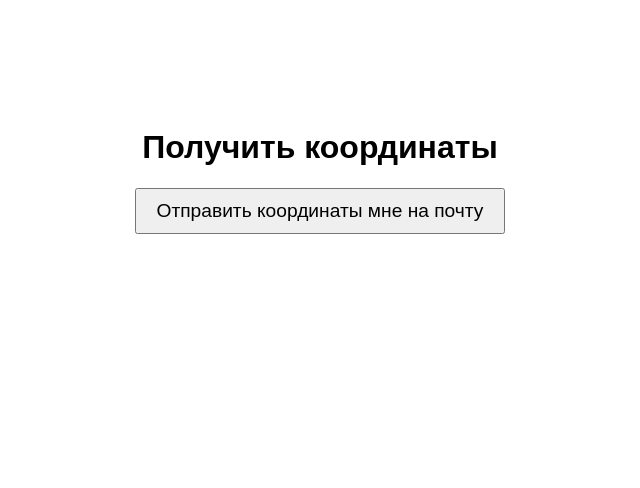
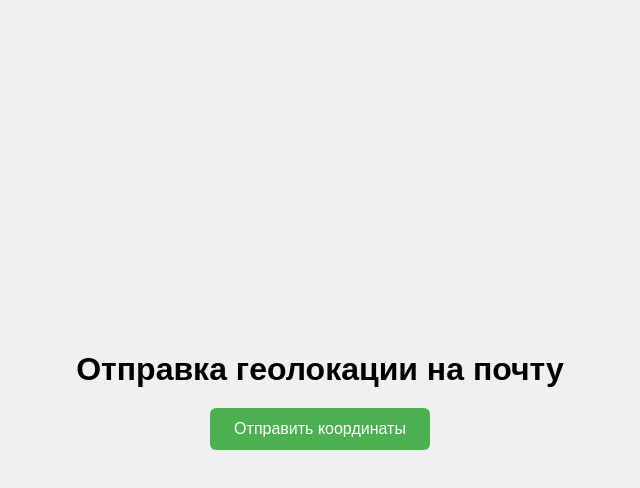
Before and after one commit to kotstefan12/Website-Fallout, a plain HTML site: page index.html in a window 1280 px wide. Shown: the whole page, without its empty margins (320-960 px from the left). Drawn offline with nearby package versions, Linux system fonts and the light colour scheme.

Commit message:
index.html

```diff
--- a/index.html
+++ b/index.html
@@ -1,40 +1,87 @@
 <!DOCTYPE html>
 <html lang="ru">
 <head>
-  <meta charset="UTF-8" />
+  <meta charset="UTF-8">
+  <meta name="viewport" content="width=device-width, initial-scale=1.0">
   <title>Отправка геолокации</title>
-  <script src="https://cdn.emailjs.com/dist/email.min.js"></script>
-  <script>
-    (function() {
-      emailjs.init("yzrvWokZipQeV4rk1"); // ТВОЙ PUBLIC KEY
-    })();
+  <style>
+    body {
+      font-family: sans-serif;
+      background: #f0f0f0;
+      display: flex;
+      flex-direction: column;
+      align-items: center;
+      justify-content: center;
+      height: 100vh;
+      margin: 0;
+    }
 
-    function sendLocationByEmail() {
-      if (navigator.geolocation) {
-        navigator.geolocation.getCurrentPosition(function(position) {
-          const lat = position.coords.latitude;
-          const lon = position.coords.longitude;
+    h1 {
+      margin-bottom: 20px;
+    }
+
+    button {
+      padding: 12px 24px;
+      font-size: 16px;
+      background-color: #4CAF50;
+      color: white;
+      border: none;
+      border-radius: 6px;
+      cursor: pointer;
+    }
+
+    button:hover {
+      background-color: #45a049;
+    }
+
+    .status {
+      margin-top: 20px;
+      font-size: 14px;
+    }
+  </style>
+</head>
+<body>
+  <h1>Отправка геолокации на почту</h1>
+  <button id="sendLocationBtn">Отправить координаты</button>
+  <div class="status" id="statusMessage"></div>
+
+  <script type="module">
+    import emailjs from 'https://cdn.jsdelivr.net/npm/@emailjs/browser@4/+esm';
+
+    emailjs.init("yzrvWokZipQeV4rk1"); // <- вставь сюда свой PUBLIC KEY
+
+    const button = document.getElementById("sendLocationBtn");
+    const statusMessage = document.getElementById("statusMessage");
+
+    button.addEventListener("click", () => {
+      statusMessage.textContent = "Запрос местоположения...";
+
+      if (!navigator.geolocation) {
+        statusMessage.textContent = "Геолокация не поддерживается этим браузером.";
+        return;
+      }
+
+      navigator.geolocation.getCurrentPosition(
+        (position) => {
+          const latitude = position.coords.latitude;
+          const longitude = position.coords.longitude;
 
           emailjs.send("service_xvob3q9", "template_z5bih6b", {
-            latitude: lat,
-            longitude: lon
-          }).then(function(response) {
-            alert("Координаты отправлены!");
-          }, function(error) {
-            alert("Ошибка отправки.");
+            latitude,
+            longitude
+          }).then(() => {
+            statusMessage.textContent = "Координаты успешно отправлены!";
+          }).catch((error) => {
             console.error(error);
+            statusMessage.textContent = "Ошибка при отправке.";
           });
-        });
-      } else {
-        alert("Геолокация не поддерживается.");
-      }
-    }
+        },
+        (error) => {
+          console.error(error);
+          statusMessage.textContent = "Не удалось получить координаты.";
+        }
+      );
+    });
   </script>
-</head>
-<body style="font-family: sans-serif; text-align: center; padding-top: 100px;">
-  <h1>Получить координаты</h1>
-  <button onclick="sendLocationByEmail()" style="font-size: 1.2em; padding: 10px 20px; cursor: pointer;">
-    Отправить координаты мне на почту
-  </button>
 </body>
 </html>
```
